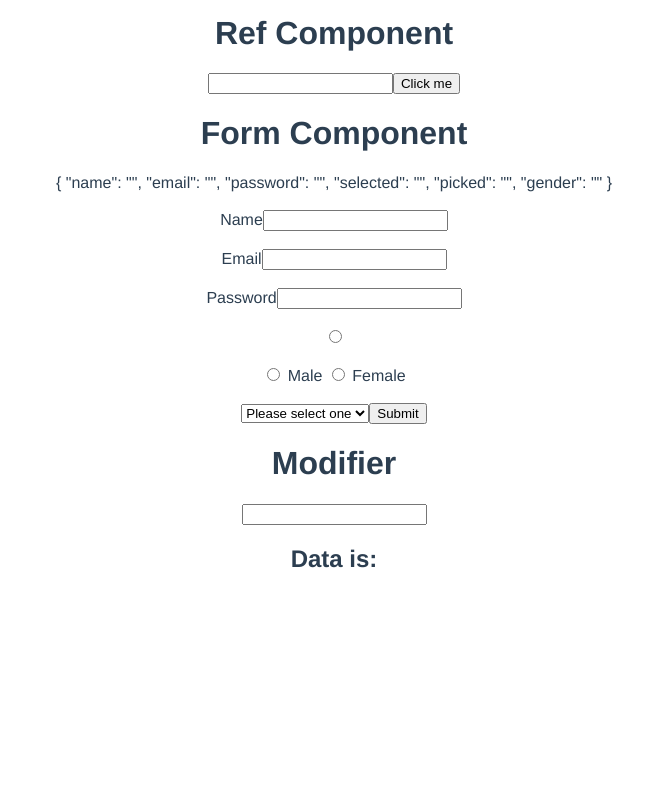
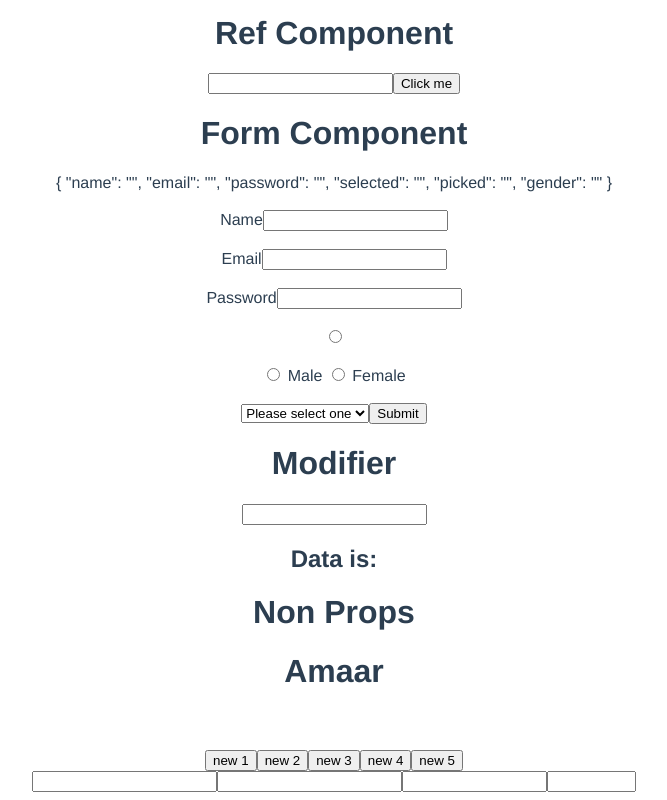
Before and after one commit to Amaar466/Vus-js3-Basic, a Vue app: page / in a window 1280 px wide. Shown: the part 3193-3993 px from the top of the page, without its empty margins (306-973 px from the left). Before the commit the page ends 3786 px from the top, so only its background shows below. Built offline with nearby package versions, Linux system fonts and the light colour scheme.

Commit message:
color on clickButton

```diff
--- a/src/App.vue
+++ b/src/App.vue
@@ -1,6 +1,6 @@
 <template>
   <img alt="Vue logo" src="./assets/logo.png">
-  <HelloWorld msg="Welcome to Vue.js App"/>
+  <HelloWorld msg="Welcome to Vue.js App" />
   <homeComponentdetail />
   <methodParams />
   <eventClick />
@@ -17,6 +17,8 @@
   <RefComponent />
   <FormComponent />
   <ModifierComponent />
+  <nonProps />
+  <selectButton />
 </template>
 
 <script>
@@ -37,6 +39,8 @@ import PropsComponent from './components/propsComponent.vue';
 import RefComponent from './components/refComponent.vue';
 import FormComponent from './components/formComponent.vue';
 import ModifierComponent from './components/modifierComponent.vue';
+import nonProps from './components/nonProps.vue';
+import selectButton from './components/selectButton.vue';
 
 
 export default {
@@ -58,8 +62,11 @@ export default {
     PropsComponent,
     RefComponent,
     FormComponent,
-    ModifierComponent
-}
+    ModifierComponent,
+    nonProps,
+    selectButton
+
+  }
 }
 </script>
 
--- /dev/null
+++ b/src/components/nonProps.vue
@@ -0,0 +1,14 @@
+<template>
+    <h1>Non Props</h1>
+    <nonpropsUser id="userData" />
+</template>
+
+<script>
+import nonpropsUser from './nonpropsUser.vue';
+export default{
+    name:'nonProps',
+    components:{
+        nonpropsUser,
+}
+}
+</script>
--- /dev/null
+++ b/src/components/nonpropsUser.vue
@@ -0,0 +1,9 @@
+<template>
+    <h1 v-bind="$attrs">Amaar</h1>
+</template>
+
+<script>
+export default{
+
+}
+</script>
--- /dev/null
+++ b/src/components/selectButton.vue
@@ -0,0 +1,60 @@
+<template>
+    <div id="app">
+      <button v-for="(button, index) in buttons" :key="index"
+              :class="{'selected': selectedIndices.includes(index), 'custom-button': button.custom}"
+              @click="selectButton(index)">
+        {{ button.label }}
+      </button>
+    </div>
+
+    <div class="row">
+        <input type="text">
+        <input type="text">
+        <input type="text" size="15">
+        <input type="text" size="8">
+    </div>
+
+  </template>
+
+  <script>
+  export default {
+    data() {
+      return {
+        buttons: [
+          { label: 'new 1', custom: true },
+          { label: 'new 2', custom: false },
+          { label: 'new 3', custom: false },
+          { label: 'new 4', custom: false },
+          { label: 'new 5', custom: false }
+        ],
+        selectedIndices: []
+      };
+    },
+    methods: {
+      selectButton(index) {
+        const selectedIndex = this.selectedIndices.indexOf(index);
+        if (selectedIndex > -1) {
+          // If the button is already selected, remove it from the selected indices
+          this.selectedIndices.splice(selectedIndex, 1);
+        } else {
+          // Otherwise, add it to the selected indices
+          this.selectedIndices.push(index);
+        }
+      }
+    }
+  };
+  </script>
+
+  <style scoped>
+  .selected {
+    background-color: yellow;
+  }
+
+  .custom-button {
+    /* Additional styles for custom button */
+  }
+
+  button:hover {
+    background-color: lightgray;
+  }
+  </style>
```
